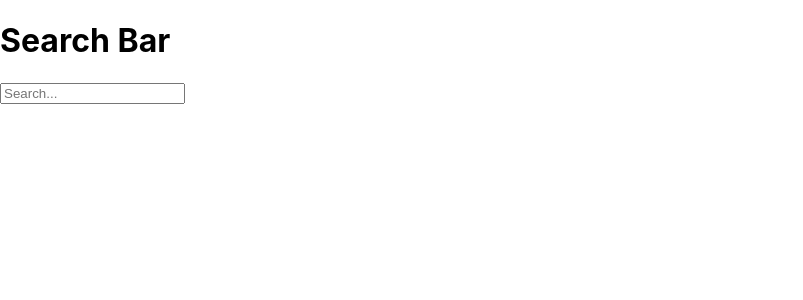
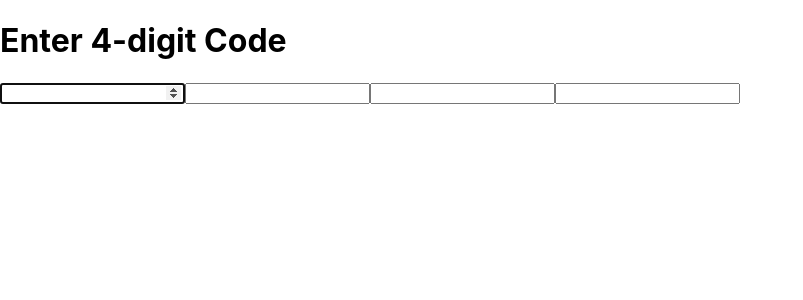
Before and after one commit to aniket2727/typescriptreact, a React (Create React App) app in the folder my-app/: page / in a window 1280 px wide. Shown: the top 300 px of the page, without its empty margins (0-803 px from the left). Built offline with nearby package versions, Linux system fonts and the light colour scheme.

Commit message:
add code

```diff
--- a/my-app/src/App.tsx
+++ b/my-app/src/App.tsx
@@ -9,10 +9,13 @@ import Code7 from './compoent/Code7';
 import Code8 from './compoent/Code8';
 import Code9 from './compoent/Code9';
 import Code10 from './compoent/Code10';
+import Code11 from './compoent/Code11';
+
+
 function App() {
   return (
     <div className="App">
-      <Code10/>
+      <Code11/>
     </div>
   );
 }
--- /dev/null
+++ b/my-app/src/compoent/Code11.tsx
@@ -0,0 +1,47 @@
+// Code written by Aniket Kadam
+import { useState, useRef } from "react";
+
+const Code11 = () => {
+  const [values, setValues] = useState<string[]>(["", "", "", ""]);
+
+  // Create refs for each input
+  const firstInputRef = useRef<HTMLInputElement>(null);
+  const secondInputRef = useRef<HTMLInputElement>(null);
+  const thirdInputRef = useRef<HTMLInputElement>(null);
+  const forthInputRef = useRef<HTMLInputElement>(null);
+
+  // Array of refs to easily access them in order
+  const inputRefs = [firstInputRef, secondInputRef, thirdInputRef, forthInputRef];
+
+  const handleInputChange = (index: number, value: string) => {
+    if (value.length === 1) {
+      const newValues = [...values];
+      newValues[index] = value;
+      setValues(newValues);
+
+      // Move to next input if not the last one
+      if (index < inputRefs.length - 1) {
+        inputRefs[index + 1].current?.focus();
+      }
+    }
+  };
+
+  return (
+    <div>
+      <h1>Enter 4-digit Code</h1>
+      {values.map((value, index) => (
+        <input
+          key={index}
+          type="number"
+          value={value}
+          ref={inputRefs[index]}
+          onChange={(e) => handleInputChange(index, e.target.value)}
+          maxLength={1} // Ensure only 1 digit can be entered
+          autoFocus={index === 0} // Auto-focus on the first input
+        />
+      ))}
+    </div>
+  );
+};
+
+export default Code11;
```
